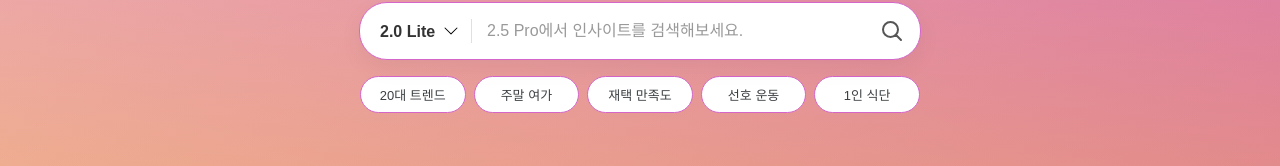
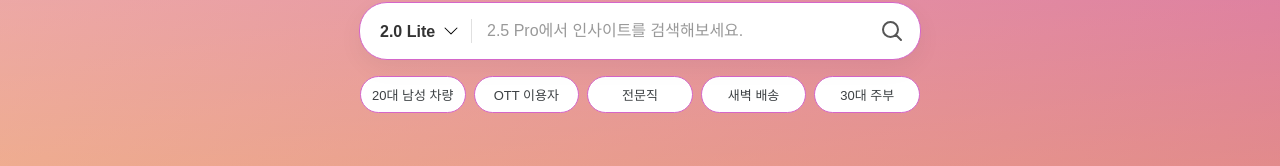
Before and after one commit to capstone-Jibijoa/frontend, a React (Vite) app in the folder my-search/: page / in a window 1280 px wide. Shown: the part 360-526 px from the top of the page. Built offline with nearby package versions, Linux system fonts and the light colour scheme; no server answers.

Commit message:
edit recommendation

```diff
--- a/my-search/src/components/RecommendationChips.jsx
+++ b/my-search/src/components/RecommendationChips.jsx
@@ -47,33 +47,33 @@ const Chip = styled.button`
 `;
 
 const RECOMMENDED_KEYWORDS = [
-    "20대 트렌드",
-    "주말 여가",
-    "재택 만족도",
-    "선호 운동",
-    "1인 식단"
+    { label: "20대 남성 차량", query: "20대 남성이 많이 타는 차" },
+    { label: "OTT 이용자", query: "서울, 경기 OTT 이용하는 젊은 층 30명" },
+    { label: "전문직", query: "소득 높은 유망 전문직 종류와 연봉 비교" },
+    { label: "새벽 배송", query: "새벽 배송을 자주 이용하는 30대 주부" },
+    { label: "30대 주부", query: "30대 주부의 취미생활" }
 ];
 
 const RecommendationChips = ({ currentModel = 'lite' }) => {
     const navigate = useNavigate();
 
-    const handleChipClick = (keyword) => {
+    const handleChipClick = (query) => {
         if (currentModel === 'lite') {
-            navigate(`/results-lite?q=${encodeURIComponent(keyword)}&model=lite`);
+            navigate(`/results-lite?q=${encodeURIComponent(query)}&model=lite`);
         } else {
-            navigate(`/results?q=${encodeURIComponent(keyword)}&model=pro`);
+            navigate(`/results?q=${encodeURIComponent(query)}&model=pro`);
         }
     };
 
     return (
         <Container>
-            {RECOMMENDED_KEYWORDS.map((keyword, index) => (
+            {RECOMMENDED_KEYWORDS.map((item, index) => (
                 <Chip
                     key={index}
-                    onClick={() => handleChipClick(keyword)}
-                    title={keyword}
+                    onClick={() => handleChipClick(item.query)}
+                    title={item.label}
                 >
-                    {keyword}
+                    {item.label}
                 </Chip>
             ))}
         </Container>
```
